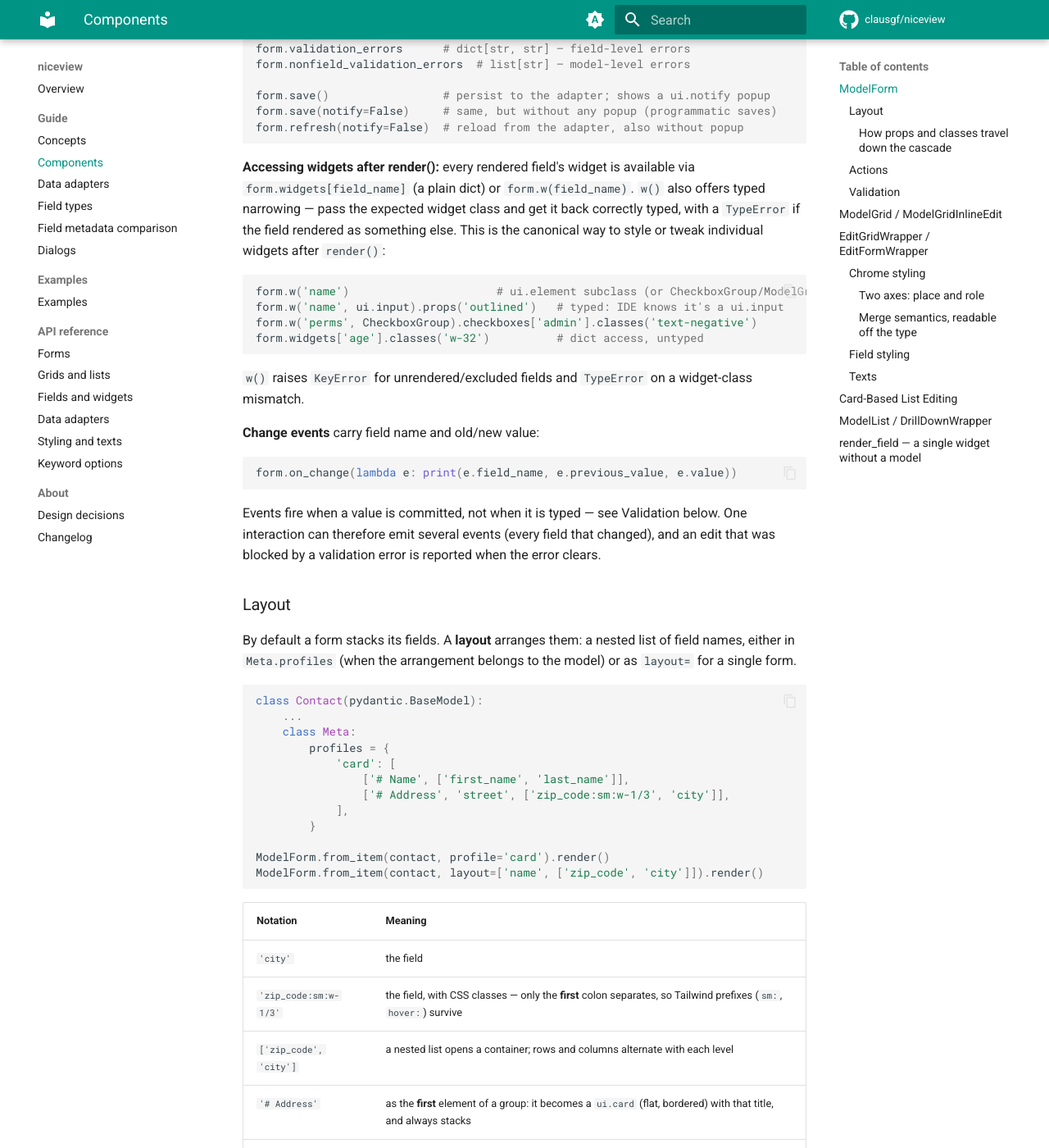
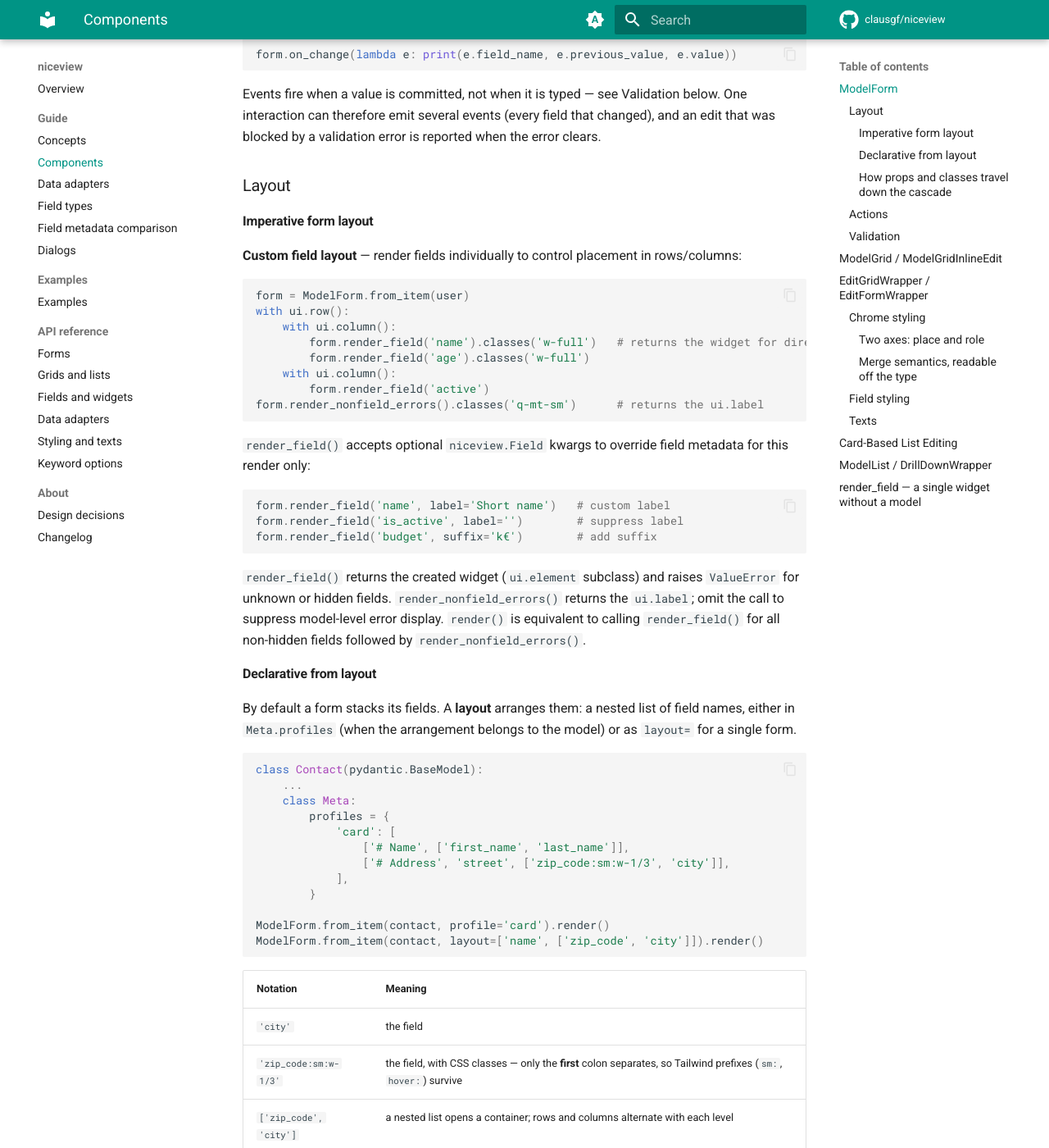
Before and after one commit to clausgf/niceview, an MkDocs documentation site: the page built from docs/components.md, in a window 1280 px wide and 1400 px high, scrolled down 1746 px. Shown: the whole window at 82% size. Built offline with MkDocs 1.6.1 and Material for MkDocs 9.7.7, drawn with Linux system fonts in a browser that asks for light colours; comment, search, counter and statistics services are not loaded; some of the changed text lies outside the part shown.

Commit message:
Layout containers become chrome you can set; release 0.21.1
A form's rows, columns and section cards took their classes from literals
buried in _layout_container; now they read ChromeStyle — form_row_classes,
form_column_classes, form_card_classes and form_card_props — so a row's
alignment no longer needs a ':classes' first element on every layout. The
caption above label-less widgets and the checkbox_group container move to
FieldStyle (caption_classes, checkbox_group_classes), the widget layer they
belong to. Defaults are unchanged, so nothing renders differently.

Docs gain the mental model behind field selection: include/exclude/field_order
choose the shown set (form, grid, list), layout adds the arrangement (form
only), and none of them narrow validation — model_validate() always covers the
whole model, which is where nonfield errors come from. render_nonfield_errors()
says so too.

A new test holds FieldInfo's attributes and the _FieldInfoInputs TypedDict in
sync, so an attribute added to one but not the other cannot drift silently.

Claude-Session: https://claude.ai/code/session_01SFgevEVZJE4ZADRZzDJfBM

````diff
--- a/docs/components.md
+++ b/docs/components.md
@@ -31,27 +31,6 @@ form = ModelForm.from_adapter(User, json_adapter)
 
 form.render()
 ```
-
-**Custom field layout** — render fields individually to control placement in rows/columns:
-```python
-form = ModelForm.from_item(user)
-with ui.row():
-    with ui.column():
-        form.render_field('name').classes('w-full')   # returns the widget for direct styling
-        form.render_field('age').classes('w-full')
-    with ui.column():
-        form.render_field('active')
-form.render_nonfield_errors().classes('q-mt-sm')      # returns the ui.label
-```
-`render_field()` accepts optional `niceview.Field` kwargs to override field metadata for this render only:
-```python
-form.render_field('name', label='Short name')   # custom label
-form.render_field('is_active', label='')        # suppress label
-form.render_field('budget', suffix='k€')        # add suffix
-```
-`render_field()` returns the created widget (`ui.element` subclass) and raises `ValueError` for unknown or hidden fields.
-`render_nonfield_errors()` returns the `ui.label`; omit the call to suppress model-level error display.
-`render()` is equivalent to calling `render_field()` for all non-hidden fields followed by `render_nonfield_errors()`.
 
 **Options** (apply to all `ModelForm` and `ModelGrid` factory methods):
 ```python
@@ -109,6 +88,31 @@ blocked by a validation error is reported when the error clears.
 
 ### Layout
 
+#### Imperative form layout
+
+**Custom field layout** — render fields individually to control placement in rows/columns:
+```python
+form = ModelForm.from_item(user)
+with ui.row():
+    with ui.column():
+        form.render_field('name').classes('w-full')   # returns the widget for direct styling
+        form.render_field('age').classes('w-full')
+    with ui.column():
+        form.render_field('active')
+form.render_nonfield_errors().classes('q-mt-sm')      # returns the ui.label
+```
+`render_field()` accepts optional `niceview.Field` kwargs to override field metadata for this render only:
+```python
+form.render_field('name', label='Short name')   # custom label
+form.render_field('is_active', label='')        # suppress label
+form.render_field('budget', suffix='k€')        # add suffix
+```
+`render_field()` returns the created widget (`ui.element` subclass) and raises `ValueError` for unknown or hidden fields.
+`render_nonfield_errors()` returns the `ui.label`; omit the call to suppress model-level error display.
+`render()` is equivalent to calling `render_field()` for all non-hidden fields followed by `render_nonfield_errors()`.
+
+#### Declarative from layout
+
 By default a form stacks its fields. A **layout** arranges them: a nested list of field names,
 either in `Meta.profiles` (when the arrangement belongs to the model) or as `layout=` for a
 single form.
@@ -150,14 +154,19 @@ order — `Meta.field_order` does not apply on top of it. Grids and lists read t
 ignore the nesting, so one profile can serve a form and a table. Unknown, duplicated or
 excluded field names raise `ValueError` naming the position (`layout[1][0]`).
 
+Field selection is a **view** concern: `include`/`exclude`/`field_order` pick the set (form,
+grid and list), `layout` adds the arrangement (form only). None of them narrow validation, which
+always covers the whole model (see [Validation](#validation)).
+
 Two rules exist to avoid fighting Tailwind, and both are worth knowing:
 
 - Fields in a row share the width evenly (`flex-1 min-w-0`). A field that brings classes of its
   own gets those **instead** — `flex-1` sets `flex-basis: 0` and would silently override any
   width that was asked for. (`min-w-0` is always added: it is layout mechanics, not styling.)
-- Container classes **replace** the defaults (`w-full items-start gap-4` for a row) rather than
-  adding to them: `gap-4 gap-8` is resolved by stylesheet order, not by the order in the class
-  list.
+- Container classes **replace** the defaults rather than adding to them: `gap-4 gap-8` is
+  resolved by stylesheet order, not by the order in the class list. The defaults themselves are
+  chrome knobs — `form_row_classes`, `form_column_classes`, `form_card_classes` / `form_card_props`
+  on `ChromeStyle` — so a `':classes'` first element is only needed to override *one* container.
 
 Without a layout no container is created at all, so the fields become direct children of
 whatever the caller opened — which is what makes the `ui.grid()` two-column trick work:
@@ -359,6 +368,12 @@ A value rejected by layer 1 is never converted and never reaches the model, so P
 sees a value the user was already told is wrong. A field's own message wins over the model's
 message for the same field.
 
+Layer 3 validates the **whole** Pydantic model, not only the rendered fields: `include`,
+`exclude`, `layout` and `field_order` choose what is *shown*, never what is *checked*. So a
+constraint on a field with no widget — one excluded or hidden, or a cross-field
+`@model_validator` — still runs, and its message, having no widget to sit under, surfaces as a
+**model-level (nonfield) error**.
+
 ```python
 class User(pydantic.BaseModel):
     # required (no default) + a widget-level rule + a model constraint, in that order
--- a/pyproject.toml
+++ b/pyproject.toml
@@ -4,7 +4,7 @@ build-backend = "hatchling.build"
 
 [project]
 name = "niceview"
-version = "0.21.0"
+version = "0.21.1"
 description = "NiceGUI adapter layer: generate forms and grids from Pydantic models"
 readme = "README.md"
 license = "MIT"
````
Also changed, not shown: other parts of docs/components.md (+1 -1 lines), CLAUDE.md (+4 -1 lines), docs/CHANGELOG.md (+12 -0 lines), 4 other files.
